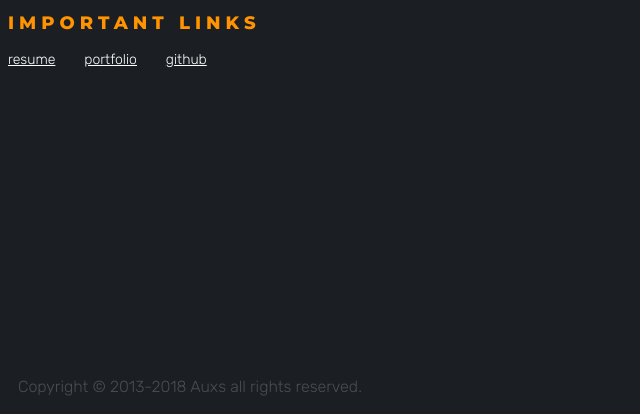
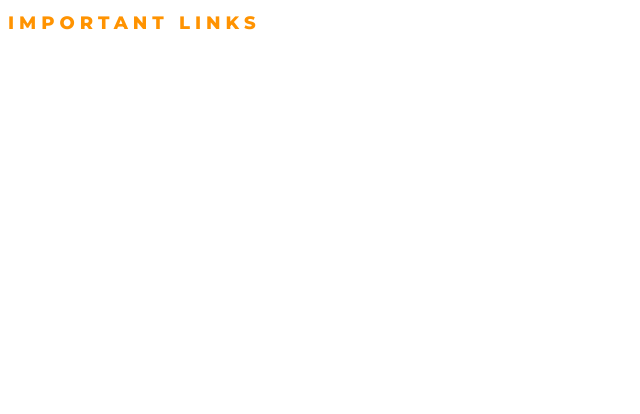
Before and after one commit to auxs123/auxsmed, a plain HTML site: page index.html in a window 1280 px wide. Shown: the part 441-855 px from the top of the page, without its empty margins (0-640 px from the left). Drawn offline with Linux system fonts and the light colour scheme.

Commit message:
Update style.css

```diff
--- a/style.css
+++ b/style.css
@@ -1,6 +1,6 @@
 
 body{
-    background: #1b1f24;
+    color: #1b1f24;
     background-size:cover;
     min-height:100%;
     font-family:Rubik,sans-serif
@@ -14,7 +14,6 @@ body{
     -ms-flex-direction:column;
     flex-direction:column;
     -webkit-box-pack:center;
-    -ms-flex-pack:center;
     justify-content:center;
     min-height:800px
 }
```
